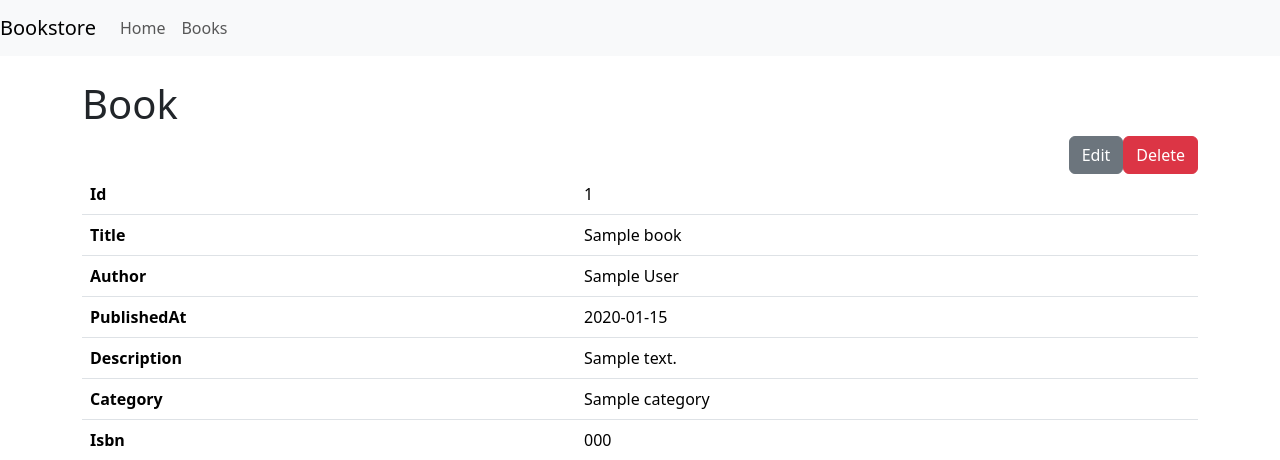
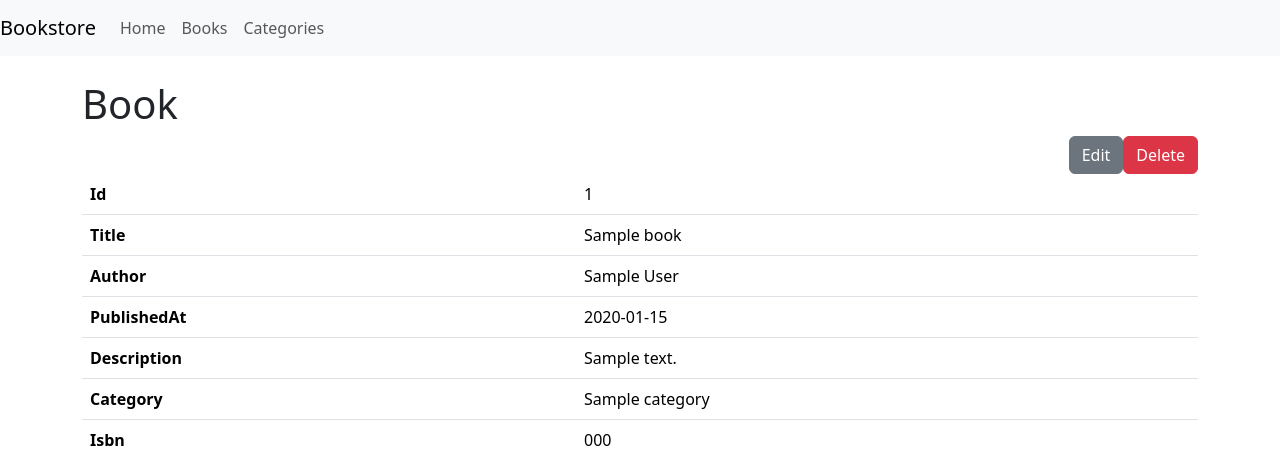
Before and after one commit to silkov78/symfony-book-store, a Symfony app: template app/templates/book/show.html.twig in a window 1280 px wide. Shown: the top 460 px of the page. Run offline with Twig, Linux system fonts and the light colour scheme; the template is opened without the code that fills it: most values are stand-ins (such as "Sample title", 1, 10 or a date in 2020); some libraries are stand-ins or nearby versions.

Commit message:
add categories link in base.html.twig

```diff
--- a/app/templates/base.html.twig
+++ b/app/templates/base.html.twig
@@ -25,6 +25,9 @@
                     <li class="nav-item active">
                         <a class="nav-link" href="{{ path('app_book_index') }}">Books</a>
                     </li>
+                    <li class="nav-item active">
+                        <a class="nav-link" href="{{ path('app_book_category_index') }}">Categories</a>
+                    </li>
                 </ul>
             </div>
         </nav>
```
